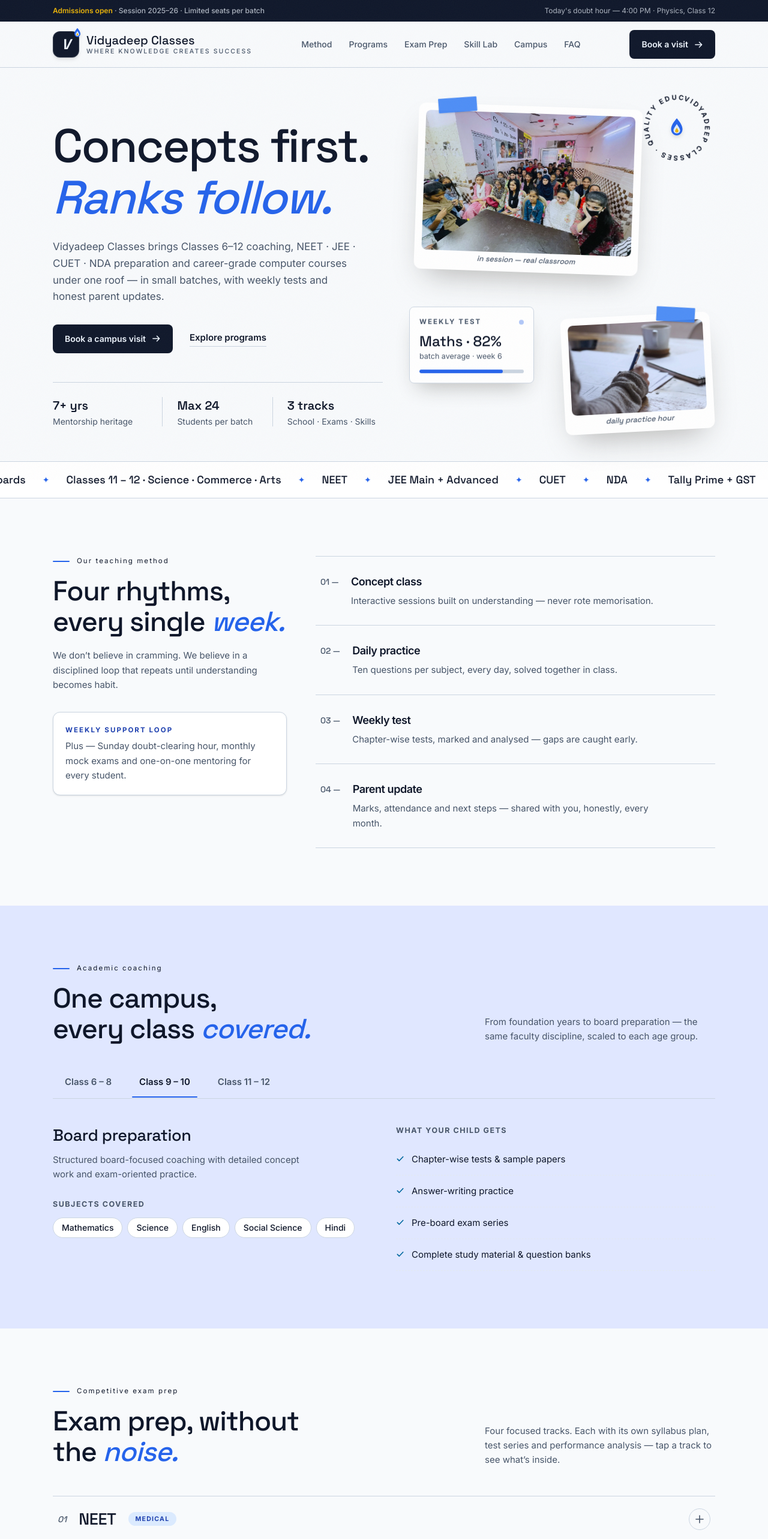
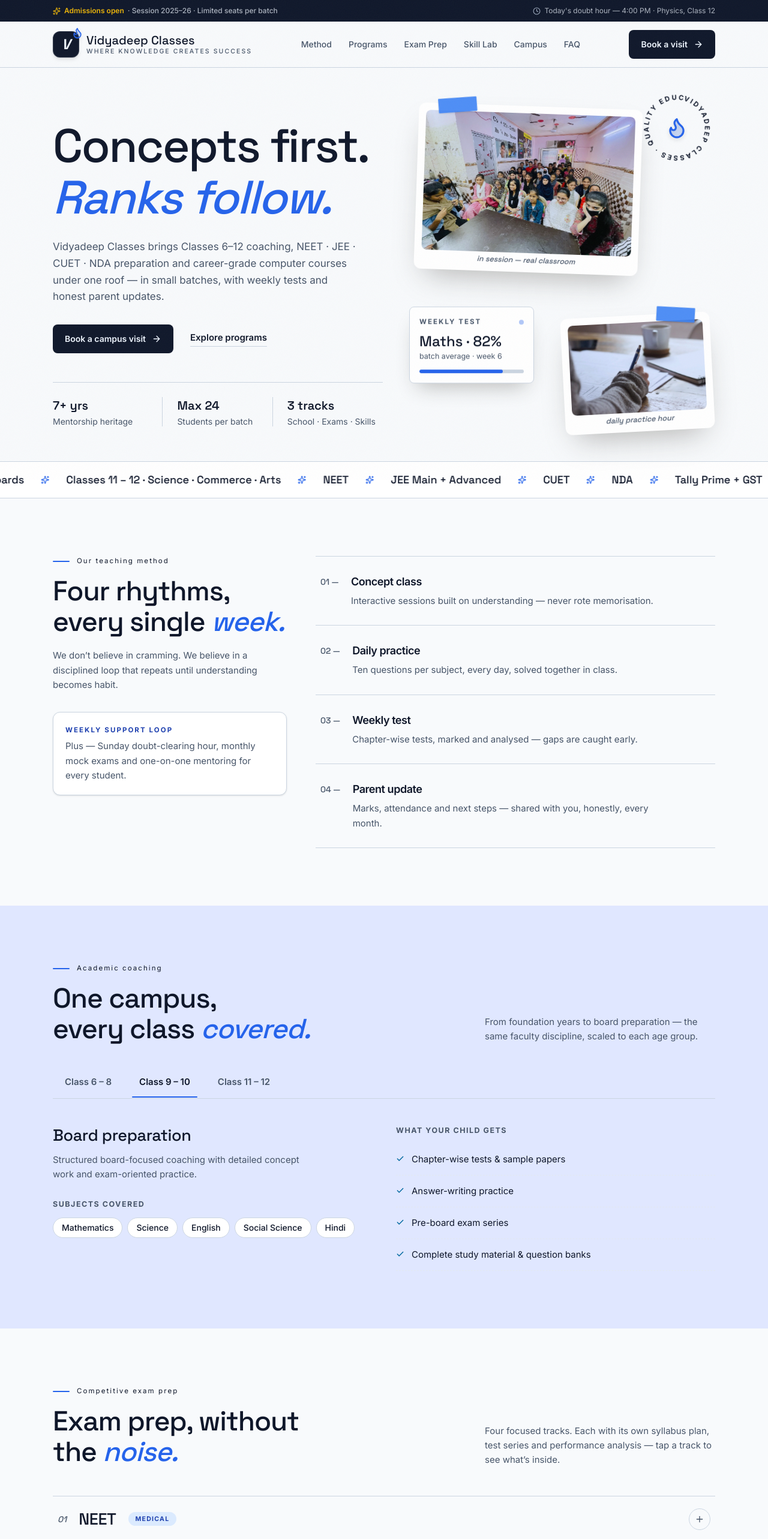
Before and after one commit to HaroonSaifi17/vidyadeep-classes, a React (Vite) app: page / in a window 1280 px wide. Shown: the top 2566 px of the page at 60% size. Built offline with nearby package versions, Linux system fonts and the light colour scheme.

Commit message:
style: replace custom and text icons with lucide-react icons

```diff
--- a/package.json
+++ b/package.json
@@ -12,6 +12,7 @@
   },
   "dependencies": {
     "@tailwindcss/vite": "^4.3.3",
+    "lucide-react": "^1.30.0",
     "react": "^19.2.8",
     "react-dom": "^19.2.8",
     "react-router": "^8.3.0",
--- a/src/components/layout/Navbar.tsx
+++ b/src/components/layout/Navbar.tsx
@@ -2,21 +2,9 @@
 import { useScrollDirection } from "../../hooks/useScrollDirection";
 import { NAV_SECTIONS } from "../../content/site";
 import { ButtonLink } from "../ui/Button";
-import { ArrowIcon } from "../ui/icons";
+import { ArrowIcon, MenuToggleIcon } from "../ui/icons";
 import { Brand } from "../ui/Brand";
 import { Container } from "../ui/Container";
-
-function MenuIcon({ open }: { open: boolean }) {
-  const line =
-    "h-0.5 w-5 rounded-full bg-ink transition-transform duration-300";
-  return (
-    <span className="flex flex-col items-center gap-1.5" aria-hidden>
-      <span className={`${line} ${open ? "translate-y-2 rotate-45" : ""}`} />
-      <span className={`${line} ${open ? "opacity-0" : ""}`} />
-      <span className={`${line} ${open ? "-translate-y-2 -rotate-45" : ""}`} />
-    </span>
-  );
-}
 
 export function Navbar() {
   const [open, setOpen] = useState(false);
@@ -67,7 +55,7 @@
             aria-label="Toggle navigation"
             className="grid h-11 w-11 place-items-center rounded-lg border border-line bg-paper-2 transition-colors hover:bg-hover focus-visible:outline-2 focus-visible:outline-saffron lg:hidden"
           >
-            <MenuIcon open={open} />
+            <MenuToggleIcon open={open} size={22} />
           </button>
         </div>
       </Container>
--- a/src/components/layout/TopBar.tsx
+++ b/src/components/layout/TopBar.tsx
@@ -1,17 +1,19 @@
 import { Container } from "../ui/Container";
+import { Sparkles, ClockIcon } from "../ui/icons";
 
 export function TopBar() {
   return (
     <div className="bg-ink text-xs text-cream">
       <Container className="flex items-center justify-between gap-4 py-2.5">
-        <p className="font-medium">
+        <p className="flex items-center gap-1.5 font-medium">
+          <Sparkles size={13} className="shrink-0 text-gold" />
           <span className="font-semibold text-gold">Admissions open</span>
           <span className="opacity-70">
-            {" "}
             · Session 2025–26 · Limited seats per batch
           </span>
         </p>
-        <p className="hidden text-right opacity-70 sm:block">
+        <p className="hidden items-center gap-1.5 text-right opacity-70 sm:flex">
+          <ClockIcon size={13} className="shrink-0 text-saffron-soft" />
           Today&apos;s doubt hour — 4:00 PM · Physics, Class 12
         </p>
       </Container>
--- a/src/components/sections/Campus.tsx
+++ b/src/components/sections/Campus.tsx
@@ -1,6 +1,6 @@
 import { useState } from "react";
 import { FACILITIES } from "../../content/site";
-import { CheckIcon, FlameIcon, MagnifyIcon } from "../ui/icons";
+import { CheckIcon, CloseIcon, FlameIcon, MagnifyIcon } from "../ui/icons";
 import { Container } from "../ui/Container";
 import { Reveal } from "../ui/Reveal";
 import { SectionHeader } from "../ui/SectionHeader";
@@ -181,9 +181,9 @@
               type="button"
               aria-label="Close photo preview modal"
               onClick={() => setActivePhoto(null)}
-              className="absolute top-5 right-5 z-10 grid h-11 w-11 place-items-center rounded-full bg-ink/80 text-cream hover:bg-ink focus-visible:outline-2 focus-visible:outline-saffron"
+              className="absolute top-5 right-5 z-10 grid h-11 w-11 place-items-center rounded-full bg-ink/80 text-cream transition-colors hover:bg-ink focus-visible:outline-2 focus-visible:outline-saffron"
             >
-              ✕
+              <CloseIcon size={20} />
             </button>
             <img
               src={activePhoto.src}
--- a/src/components/sections/SkillLab.tsx
+++ b/src/components/sections/SkillLab.tsx
@@ -1,6 +1,6 @@
 import { useState, useEffect } from "react";
 import { COURSES, type Course } from "../../content/site";
-import { ArrowIcon, CheckIcon } from "../ui/icons";
+import { ArrowIcon, CheckIcon, CloseIcon } from "../ui/icons";
 import { Container } from "../ui/Container";
 import { Reveal } from "../ui/Reveal";
 import { SectionHeader } from "../ui/SectionHeader";
@@ -142,9 +142,9 @@
                 type="button"
                 aria-label="Close course details modal"
                 onClick={() => setSelectedCourse(null)}
-                className="grid h-11 w-11 place-items-center rounded-full bg-paper text-ink-2 hover:bg-line hover:text-ink focus-visible:outline-2 focus-visible:outline-saffron"
+                className="grid h-11 w-11 place-items-center rounded-full bg-paper text-ink-2 transition-colors hover:bg-line hover:text-ink focus-visible:outline-2 focus-visible:outline-saffron"
               >
-                ✕
+                <CloseIcon size={20} />
               </button>
             </div>
 
--- a/src/components/sections/TickerRow.tsx
+++ b/src/components/sections/TickerRow.tsx
@@ -1,4 +1,5 @@
 import { TICKER_ITEMS } from "../../content/site";
+import { Sparkles } from "../ui/icons";
 
 export function TickerRow() {
   const items = [...TICKER_ITEMS, ...TICKER_ITEMS];
@@ -15,7 +16,7 @@
             className="flex items-center gap-7 pr-7 whitespace-nowrap font-display text-lg text-ink"
           >
             {item}
-            <span className="text-sm text-saffron">✦</span>
+            <Sparkles size={14} className="shrink-0 text-saffron" />
           </span>
         ))}
       </div>
--- a/src/components/ui/icons.tsx
+++ b/src/components/ui/icons.tsx
@@ -1,202 +1,96 @@
-import type { SVGProps } from "react";
+import type { ComponentPropsWithoutRef } from "react";
+import {
+  ArrowRight,
+  Plus,
+  Check,
+  Flame,
+  MapPin,
+  Phone,
+  Clock,
+  Search,
+  X,
+  Menu,
+  Sparkles,
+  BookOpen,
+  GraduationCap,
+  Award,
+  Users,
+} from "lucide-react";
 
-type IconProps = SVGProps<SVGSVGElement>;
+type IconProps = ComponentPropsWithoutRef<"svg"> & {
+  size?: number;
+};
 
-export function ArrowIcon({
-  size = 15,
-  ...props
-}: IconProps & { size?: number }) {
+export function ArrowIcon({ size = 16, className = "", ...props }: IconProps) {
+  return <ArrowRight size={size} className={className} strokeWidth={2} {...props} />;
+}
+
+export function PlusIcon({ size = 16, className = "", ...props }: IconProps) {
+  return <Plus size={size} className={className} strokeWidth={2} {...props} />;
+}
+
+export function CheckIcon({ size = 16, className = "", ...props }: IconProps) {
+  return <Check size={size} className={className} strokeWidth={2.5} {...props} />;
+}
+
+export function FlameIcon({ size = 20, className = "", ...props }: IconProps) {
   return (
-    <svg
-      width={size}
-      height={size}
-      viewBox="0 0 16 16"
-      fill="none"
-      aria-hidden="true"
+    <Flame
+      size={size}
+      className={`text-saffron fill-saffron/20 ${className}`}
+      strokeWidth={2}
       {...props}
-    >
-      <path
-        d="M2 8h11M9 3.5 13.5 8 9 12.5"
-        stroke="currentColor"
-        strokeWidth="1.6"
-        strokeLinecap="round"
-        strokeLinejoin="round"
-      />
-    </svg>
+    />
   );
 }
 
-export function PlusIcon({
-  size = 14,
+export function PinIcon({ size = 16, className = "", ...props }: IconProps) {
+  return <MapPin size={size} className={className} strokeWidth={2} {...props} />;
+}
+
+export function PhoneIcon({ size = 16, className = "", ...props }: IconProps) {
+  return <Phone size={size} className={className} strokeWidth={2} {...props} />;
+}
+
+export function ClockIcon({ size = 16, className = "", ...props }: IconProps) {
+  return <Clock size={size} className={className} strokeWidth={2} {...props} />;
+}
+
+export function MagnifyIcon({ size = 16, className = "", ...props }: IconProps) {
+  return <Search size={size} className={className} strokeWidth={2} {...props} />;
+}
+
+export function CloseIcon({ size = 18, className = "", ...props }: IconProps) {
+  return <X size={size} className={className} strokeWidth={2.2} {...props} />;
+}
+
+export function MenuToggleIcon({
+  open,
+  size = 20,
+  className = "",
   ...props
-}: IconProps & { size?: number }) {
-  return (
-    <svg
-      width={size}
-      height={size}
-      viewBox="0 0 14 14"
-      fill="none"
-      aria-hidden="true"
-      {...props}
-    >
-      <path
-        d="M7 1v12M1 7h12"
-        stroke="currentColor"
-        strokeWidth="1.6"
-        strokeLinecap="round"
-      />
-    </svg>
+}: IconProps & { open?: boolean }) {
+  return open ? (
+    <X size={size} className={`transition-transform duration-200 ${className}`} strokeWidth={2.2} {...props} />
+  ) : (
+    <Menu size={size} className={`transition-transform duration-200 ${className}`} strokeWidth={2.2} {...props} />
   );
 }
 
-export function CheckIcon({
-  size = 15,
-  ...props
-}: IconProps & { size?: number }) {
-  return (
-    <svg
-      width={size}
-      height={size}
-      viewBox="0 0 15 15"
-      fill="none"
-      aria-hidden="true"
-      {...props}
-    >
-      <path
-        d="M2.5 8l3.2 3.2L12.5 4"
-        stroke="currentColor"
-        strokeWidth="1.8"
-        strokeLinecap="round"
-        strokeLinejoin="round"
-      />
-    </svg>
-  );
-}
-
-export function FlameIcon({
-  size = 20,
-  ...props
-}: IconProps & { size?: number }) {
-  return (
-    <svg
-      width={size}
-      height={size}
-      viewBox="0 0 24 24"
-      aria-hidden="true"
-      {...props}
-    >
-      <path
-        d="M12 2C9.5 5 6 9.2 6 13.5C6 17.1 8.7 20 12 20C15.3 20 18 17.1 18 13.5C18 9.2 14.5 5 12 2Z"
-        fill="var(--color-saffron)"
-      />
-      <path
-        d="M12 8C10.6 10.4 8.5 12.8 8.5 14.7C8.5 16.5 10 18 12 18C14 18 15.5 16.5 15.5 14.7C15.5 12.8 13.4 10.4 12 8Z"
-        fill="var(--color-saffron-soft)"
-      />
-      <path
-        d="M12 12C11.3 13.3 10.2 14.5 10.2 15.4C10.2 16.3 11 17 12 17C13 17 13.8 16.3 13.8 15.4C13.8 14.5 12.7 13.3 12 12Z"
-        fill="var(--color-gold)"
-      />
-    </svg>
-  );
-}
-
-export function PinIcon({
-  size = 16,
-  ...props
-}: IconProps & { size?: number }) {
-  return (
-    <svg
-      width={size}
-      height={size}
-      viewBox="0 0 16 16"
-      fill="none"
-      aria-hidden="true"
-      {...props}
-    >
-      <path
-        d="M8 14.5S2.8 9.9 2.8 6.3a5.2 5.2 0 1 1 10.4 0C13.2 9.9 8 14.5 8 14.5z"
-        stroke="currentColor"
-        strokeWidth="1.4"
-      />
-      <circle cx="8" cy="6.3" r="1.8" stroke="currentColor" strokeWidth="1.4" />
-    </svg>
-  );
-}
-
-export function PhoneIcon({
-  size = 16,
-  ...props
-}: IconProps & { size?: number }) {
-  return (
-    <svg
-      width={size}
-      height={size}
-      viewBox="0 0 16 16"
-      fill="none"
-      aria-hidden="true"
-      {...props}
-    >
-      <path
-        d="M3 2h3l1.2 3.2L5.6 6.6a9.5 9.5 0 0 0 3.8 3.8l1.4-1.6L14 10v3c0 .6-.5 1-1 1C6.9 14 2 9.1 2 3c0-.5.4-1 1-1z"
-        stroke="currentColor"
-        strokeWidth="1.3"
-        strokeLinejoin="round"
-      />
-    </svg>
-  );
-}
-
-export function ClockIcon({
-  size = 16,
-  ...props
-}: IconProps & { size?: number }) {
-  return (
-    <svg
-      width={size}
-      height={size}
-      viewBox="0 0 16 16"
-      fill="none"
-      aria-hidden="true"
-      {...props}
-    >
-      <circle cx="8" cy="8" r="6.2" stroke="currentColor" strokeWidth="1.4" />
-      <path
-        d="M8 4.6V8l2.3 1.6"
-        stroke="currentColor"
-        strokeWidth="1.4"
-        strokeLinecap="round"
-      />
-    </svg>
-  );
-}
-
-export function MagnifyIcon({
-  size = 15,
-  ...props
-}: IconProps & { size?: number }) {
-  return (
-    <svg
-      width={size}
-      height={size}
-      viewBox="0 0 24 24"
-      fill="none"
-      aria-hidden="true"
-      {...props}
-    >
-      <circle cx="11" cy="11" r="7" stroke="currentColor" strokeWidth="2" />
-      <path
-        d="M20 20l-3.8-3.8"
-        stroke="currentColor"
-        strokeWidth="2"
-        strokeLinecap="round"
-      />
-      <path
-        d="M11 8v6M8 11h6"
-        stroke="currentColor"
-        strokeWidth="1.6"
-        strokeLinecap="round"
-      />
-    </svg>
-  );
-}
+export {
+  ArrowRight,
+  Plus,
+  Check,
+  Flame,
+  MapPin,
+  Phone,
+  Clock,
+  Search,
+  X,
+  Menu,
+  Sparkles,
+  BookOpen,
+  GraduationCap,
+  Award,
+  Users,
+};
```
Also changed, not shown: 1 other file (tests, documents, lock files or other folders).
